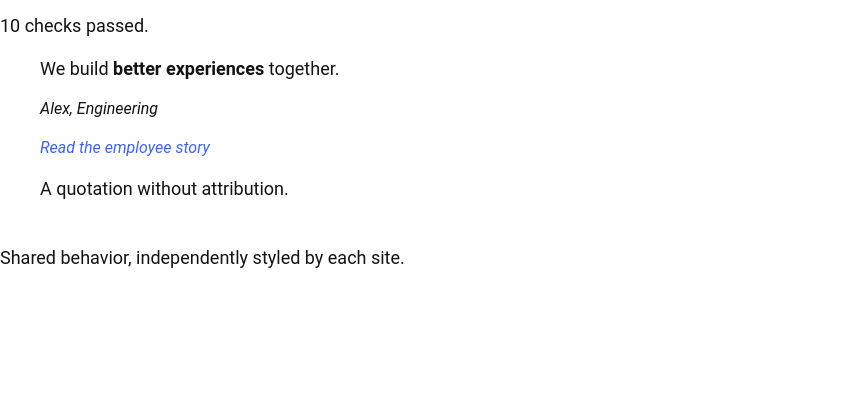
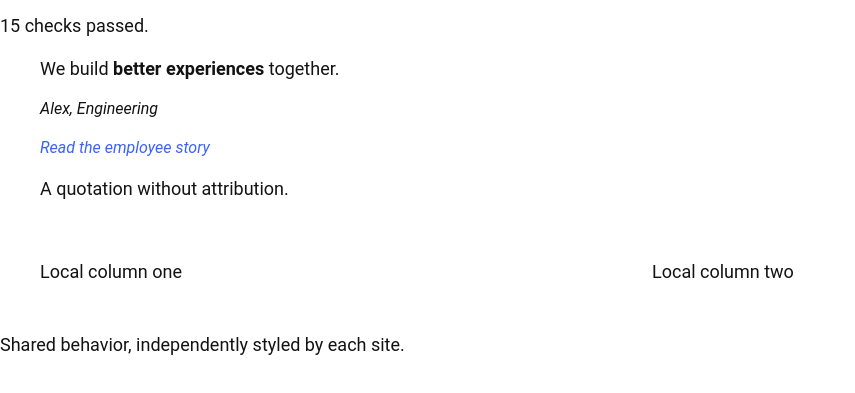
Before and after one commit to Nehaadobe/blueshield, a website with bundled scripts: page shared/tests/quote.html in a window 1280 px wide. Shown: the part 95-488 px from the top of the page, without its empty margins (0-855 px from the left). Built offline with nearby package versions, Linux system fonts and the light colour scheme.

Commit message:
feat(shared): load complete registered blocks without site adapters
Co-authored-by: Copilot <223556219+Copilot@users.noreply.github.com>

```diff
--- a/blocks/fragment/fragment.js
+++ b/blocks/fragment/fragment.js
@@ -11,7 +11,7 @@ import {
 
 import {
   loadSections,
-} from '../../scripts/aem.js';
+} from '../../scripts/block-loader.js';
 
 /**
  * Loads a fragment.
--- /dev/null
+++ b/scripts/block-loader.js
@@ -0,0 +1,10 @@
+import createBlockLoader from '../shared/scripts/block-loader.js';
+
+// Keep site-specific implementations and optional theme styles outside the subtree.
+export const { loadBlock, loadSection, loadSections } = createBlockLoader({
+  localBlocks: [],
+  styles: {
+    quote: new URL('../blocks/quote/quote.css', import.meta.url).href,
+    notice: new URL('../blocks/notice/notice.css', import.meta.url).href,
+  },
+});
--- /dev/null
+++ b/shared/blocks/quote/quote.css
@@ -0,0 +1,14 @@
+.quote {
+  color: var(--quote-color, var(--text-color));
+  text-align: var(--quote-text-align, start);
+  overflow-wrap: anywhere;
+}
+
+.quote .quote-figure,
+.quote .quote-quotation {
+  margin: 0;
+}
+
+.quote .quote-attribution {
+  font-size: var(--body-font-size-s);
+}
--- /dev/null
+++ b/shared/blocks/quote/quote.js
@@ -0,0 +1,9 @@
+import decorateQuote from '../../scripts/quote.js';
+
+/**
+ * Decorates the quote block.
+ * @param {Element} block The block element.
+ */
+export default function decorate(block) {
+  decorateQuote(block);
+}
--- /dev/null
+++ b/shared/scripts/block-loader.js
@@ -0,0 +1,103 @@
+import { loadBlock as loadLocalBlock, loadCSS, sampleRUM } from '../../scripts/aem.js';
+import sharedBlocks from './block-registry.js';
+
+/**
+ * Creates a site loader with optional local implementations and theme styles.
+ * @param {Object} options Site-owned overrides.
+ * @returns {Object} Block and section loading functions.
+ */
+export default function createBlockLoader({ localBlocks = [], styles = {} } = {}) {
+  const sharedNames = new Set(sharedBlocks);
+  const localNames = new Set(localBlocks);
+  const pendingBlocks = new WeakMap();
+  const pendingSections = new WeakMap();
+  const stylesheets = new Map();
+
+  function loadStylesheet(url) {
+    if (!stylesheets.has(url)) stylesheets.set(url, loadCSS(url));
+    return stylesheets.get(url);
+  }
+
+  async function loadBlock(block) {
+    const { blockName, blockStatus } = block.dataset;
+    if (blockStatus === 'loaded') return block;
+    if (!sharedNames.has(blockName) || localNames.has(blockName)) {
+      return loadLocalBlock(block);
+    }
+    if (pendingBlocks.has(block)) return pendingBlocks.get(block);
+
+    block.dataset.blockStatus = 'loading';
+    const pending = (async () => {
+      try {
+        const directory = new URL(`../blocks/${blockName}/`, import.meta.url);
+        const [, module] = await Promise.all([
+          loadStylesheet(new URL(`${blockName}.css`, directory).href),
+          import(new URL(`${blockName}.js`, directory).href),
+        ]);
+        if (styles[blockName]) await loadStylesheet(styles[blockName]);
+        if (typeof module.default !== 'function') {
+          throw new Error(`Shared block "${blockName}" has no default decorator`);
+        }
+        await module.default(block);
+        block.dataset.blockStatus = 'loaded';
+        return block;
+      } catch (error) {
+        block.dataset.blockStatus = 'failed';
+        // eslint-disable-next-line no-console
+        console.error(`Failed to load shared block "${blockName}"`, error);
+        throw error;
+      }
+    })();
+    pendingBlocks.set(block, pending);
+    return pending;
+  }
+
+  async function loadSection(section, loadCallback) {
+    if (section.dataset.sectionStatus === 'loaded') return;
+    if (pendingSections.has(section)) {
+      await pendingSections.get(section);
+      return;
+    }
+    section.dataset.sectionStatus = 'loading';
+    const pending = (async () => {
+      try {
+        const blocks = [...section.querySelectorAll('div.block')];
+        const failures = [];
+        for (let i = 0; i < blocks.length; i += 1) {
+          try {
+            // eslint-disable-next-line no-await-in-loop
+            await loadBlock(blocks[i]);
+          } catch (error) {
+            failures.push(error);
+          }
+        }
+        if (loadCallback) await loadCallback(section);
+        if (failures.length) throw new Error(`${failures.length} shared block(s) failed to load`);
+        section.dataset.sectionStatus = 'loaded';
+      } catch (error) {
+        section.dataset.sectionStatus = 'failed';
+        throw error;
+      } finally {
+        section.style.display = null;
+      }
+    })();
+    pendingSections.set(section, pending);
+    await pending;
+  }
+
+  async function loadSections(element) {
+    const sections = [...element.querySelectorAll('div.section')];
+    for (let i = 0; i < sections.length; i += 1) {
+      try {
+        // eslint-disable-next-line no-await-in-loop
+        await loadSection(sections[i]);
+      } catch (error) {
+        // eslint-disable-next-line no-console
+        console.error('Failed to load section', error);
+      }
+      if (i === 0 && sampleRUM.enhance) sampleRUM.enhance();
+    }
+  }
+
+  return { loadBlock, loadSection, loadSections };
+}
--- /dev/null
+++ b/shared/scripts/block-registry.js
@@ -0,0 +1,2 @@
+// Register new shared blocks here; consumers receive this list with the subtree.
+export default ['quote'];
--- a/shared/tests/quote.html
+++ b/shared/tests/quote.html
@@ -26,6 +26,13 @@
         </div>
         <div><div class="quote" id="empty"></div></div>
       </div>
+      <div class="section">
+        <div>
+          <div class="columns" id="local">
+            <div><div><p>Local column one</p></div><div><p>Local column two</p></div></div>
+          </div>
+        </div>
+      </div>
       <p id="details">Shared behavior, independently styled by each site.</p>
     </main>
   </body>
--- a/shared/tests/quote.test.js
+++ b/shared/tests/quote.test.js
@@ -1,15 +1,20 @@
-import { decorateBlock, loadBlock } from '../../scripts/aem.js';
+import { decorateBlock } from '../../scripts/aem.js';
+import { loadBlock, loadSection, loadSections } from '../../scripts/block-loader.js';
 
 async function runTests() {
   const results = document.getElementById('results');
   try {
-    const blocks = [...document.querySelectorAll('.quote')];
+    const blocks = [...document.querySelectorAll('.quote, .columns')];
     const strong = document.querySelector('#full strong');
     const link = document.querySelector('#full a');
-    await Promise.all(blocks.map(async (block) => {
-      decorateBlock(block);
-      await loadBlock(block);
-    }));
+    blocks.forEach(decorateBlock);
+    const section = document.querySelector('.section');
+    let callbackCount = 0;
+    await Promise.all([
+      loadSection(section, () => { callbackCount += 1; }),
+      loadSection(section),
+    ]);
+    await loadSections(document.querySelector('main'));
 
     const full = document.getElementById('full');
     const single = document.getElementById('single');
@@ -25,7 +30,14 @@ async function runTests() {
       ['empty block', empty.querySelector('figure') && !empty.querySelector('blockquote, figcaption')],
       ['shared CSS', getComputedStyle(full.querySelector('figure')).marginTop === '0px'],
       ['all blocks loaded', blocks.every((block) => block.dataset.blockStatus === 'loaded')],
+      ['local block fallback', document.getElementById('local').classList.contains('columns-2-cols')],
+      ['section callback once', callbackCount === 1],
+      ['all sections loaded', [...document.querySelectorAll('.section')].every((el) => el.dataset.sectionStatus === 'loaded')],
+      ['shared stylesheet once', document.querySelectorAll('link[href$="/shared/blocks/quote/quote.css"]').length === 1],
     ];
+    const originalFigure = full.firstElementChild;
+    await Promise.all([loadBlock(full), loadBlock(full)]);
+    checks.push(['loaded block is not decorated again', full.firstElementChild === originalFigure]);
     const failed = checks.filter(([, passed]) => !passed).map(([name]) => name);
     if (failed.length) throw new Error(`Failed: ${failed.join(', ')}`);
     results.dataset.status = 'passed';
```
Also changed, not shown: scripts/scripts.js (+7 -3 lines), blocks/quote/README.md, shared/README.md, shared/blocks/quote/README.md (added).
